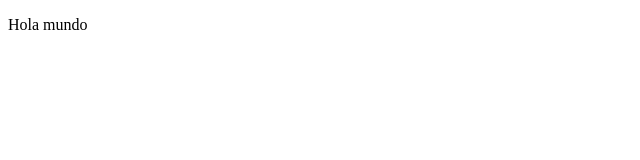
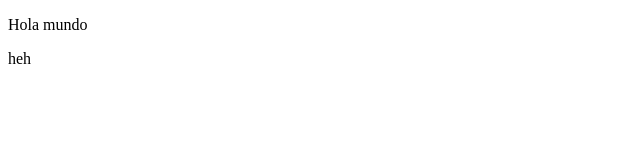
Before and after one commit to H4rasho/prueba, a plain HTML site: page index.html in a window 1280 px wide. Shown: the full height of the page, 0-640 px from the left. Drawn offline with Linux system fonts and the light colour scheme.

Commit message:
le puse un parráfo más

```diff
--- a/index.html
+++ b/index.html
@@ -5,5 +5,6 @@
     </head>
     <body>
         <p>Hola mundo</p>
+        <p>heh</p>
     </body>
 </html>
```
